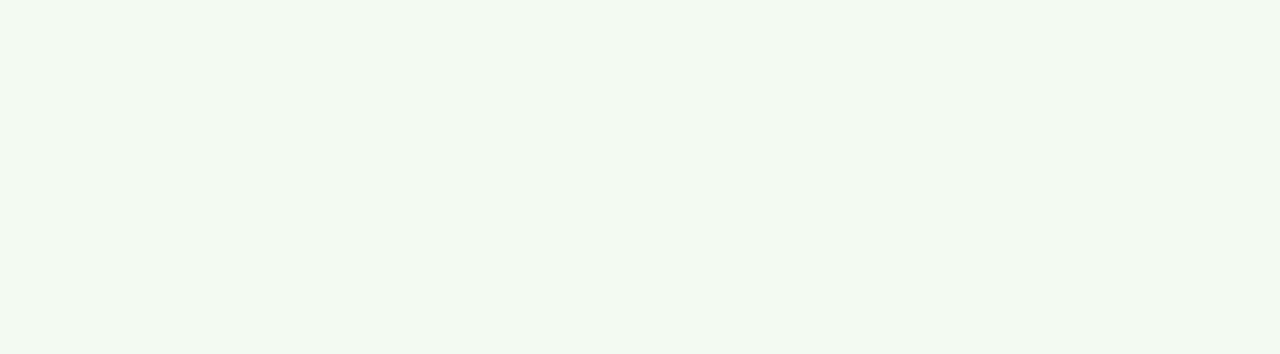
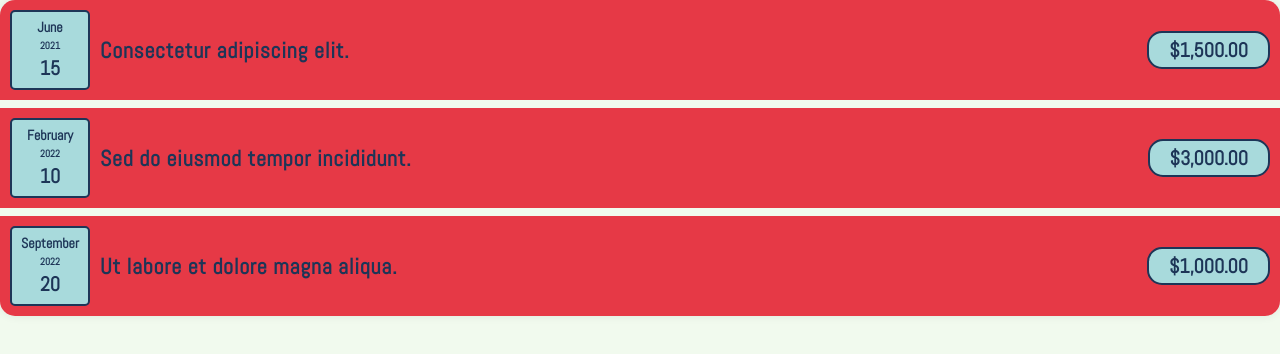
Before and after one commit to BasheerRajeh/React-Expenses-App, a React (Create React App) app: page / in a window 1280 px wide. Shown: the top 354 px of the page. Built offline with nearby package versions, Linux system fonts and the light colour scheme; the HTML template or start-up script is replaced by a standard one.

Commit message:
Build ExpensesList component.

```diff
--- a/src/App.js
+++ b/src/App.js
@@ -21,9 +21,7 @@ function App() {
   ];
 
   return (
-    <Card>
-      <ExpensesList expenses={expenses} />
-    </Card>
+    <ExpensesList expenses={expenses} />
   );
 }
 
--- /dev/null
+++ b/src/components/Expenses/ExpensesList.css
@@ -0,0 +1,6 @@
+.expenses {
+    display: flex;
+    flex-direction: column;
+    justify-content: center;
+    gap: 0.8rem;
+}
--- a/src/components/Expenses/ExpensesList.jsx
+++ b/src/components/Expenses/ExpensesList.jsx
@@ -1,9 +1,18 @@
+import Card from "../shared/Card";
+import Expense from "./Expense";
+import './ExpensesList.css';
 
+const ExpensesList = ({ expenses }) => {
+    return (
 
-const ExpensesList = (props) => {
-    return (
-        <div></div>
+        <Card>
+            <div className="expenses">
+                {expenses.map((expense, idx) => (
+                    <Expense key={idx} expense={expense} />
+                ))}
+            </div>
+        </Card>
     );
-}
+};
 
 export default ExpensesList;
```
